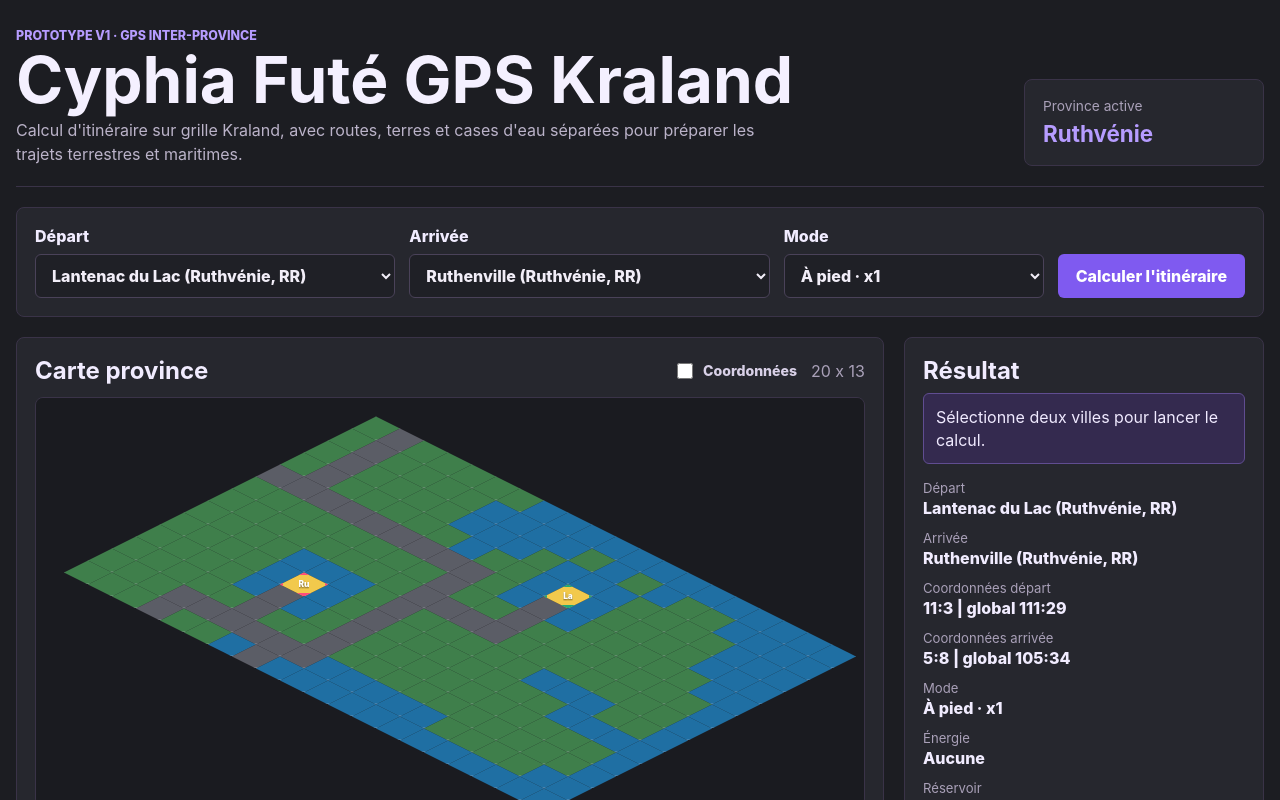
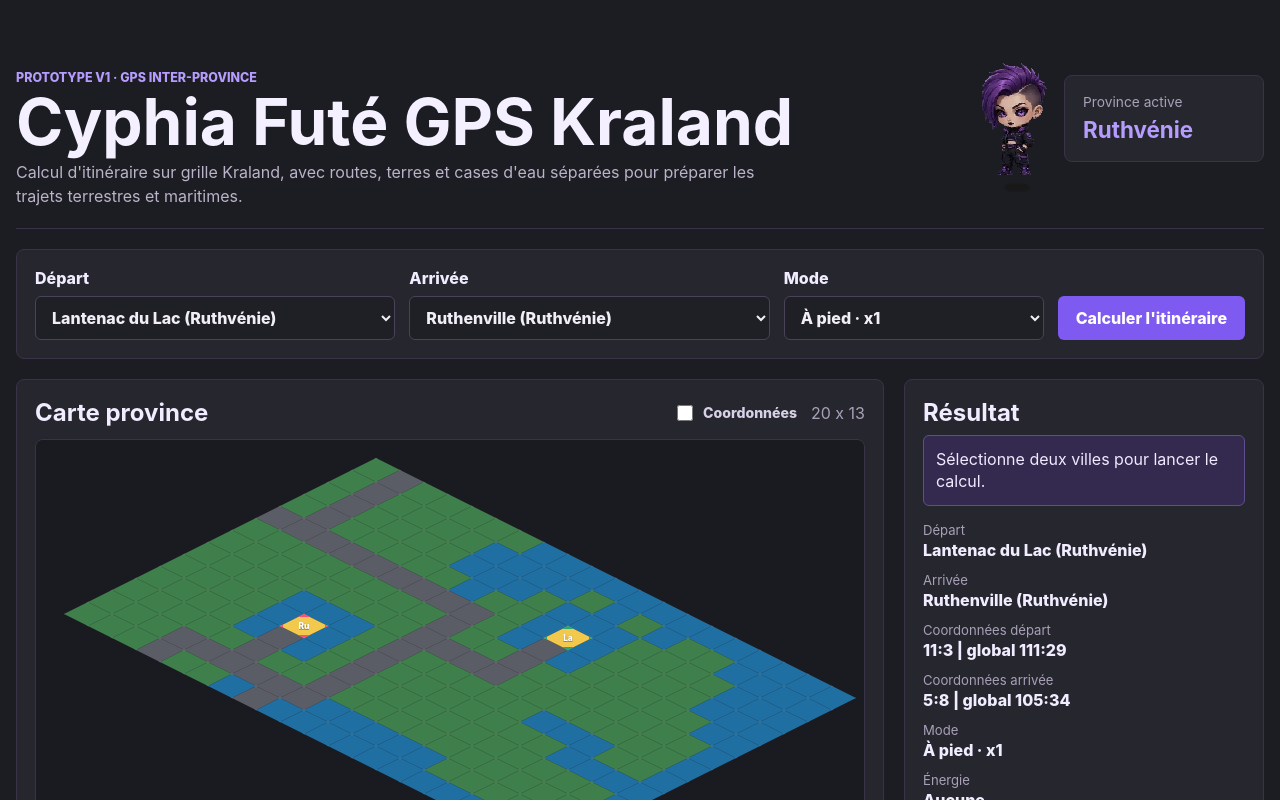
Before and after one commit to nino-serra/gps-kraland, a React (Vite) app: page / in a window 1280 px wide. Shown: the top 800 px of the page. Built offline with nearby package versions, Linux system fonts and the light colour scheme.

Commit message:
Simplify city labels, correct modified truck speed and add animated mascot

```diff
--- a/src/App.tsx
+++ b/src/App.tsx
@@ -12,7 +12,7 @@ const ISO_TILE_X = 24;
 const ISO_TILE_Y = 12;
 
 function cityKey(city: City): string {
-  return `${city.empire}|${city.province}|${city.city}`;
+  return `${city.province}|${city.city}`;
 }
 
 function positionKey(position: Position): string {
@@ -216,9 +216,12 @@ export default function App() {
             Calcul d'itinéraire sur grille Kraland, avec routes, terres et cases d'eau séparées pour préparer les trajets terrestres et maritimes.
           </p>
         </div>
-        <div className="hero-card">
-          <span>Province active</span>
-          <strong>{selectedProvince}</strong>
+        <div className="hero-side">
+          <img className="gps-mascot" src={new URL("./assets/mascotte.png", import.meta.url).href} alt="Mascotte Cyphia" width="94" height="180" />
+          <div className="hero-card">
+            <span>Province active</span>
+            <strong>{selectedProvince}</strong>
+          </div>
         </div>
       </header>
 
@@ -332,10 +335,6 @@ export default function App() {
               </dd>
             </div>
             <div>
-              <dt>Réservoir</dt>
-              <dd>{selectedVehicle.energy === "essence" ? `${selectedVehicle.fuelCapacity ?? "?"} unités max` : "-"}</dd>
-            </div>
-            <div>
               <dt>Essence estimée</dt>
               <dd>
                 {selectedVehicle.energy === "essence"
--- a/src/data/cities.ts
+++ b/src/data/cities.ts
@@ -55,5 +55,5 @@ export const cities: City[] = [
 ];
 
 export function cityLabel(city: City): string {
-  return `${city.city} (${city.province}, ${city.empire})`;
+  return `${city.city} (${city.province})`;
 }
--- a/src/data/vehicles.ts
+++ b/src/data/vehicles.ts
@@ -24,7 +24,7 @@ export const vehicles: Record<TravelMode, VehicleDefinition> = {
     family: "land",
     ...essence250,
   },
-  camionBidouille: { id: "camionBidouille", label: "Camion bidouillé", speed: 3.5, family: "land", ...essence250 },
+  camionBidouille: { id: "camionBidouille", label: "Camion bidouillé", speed: 2.5, family: "land", ...essence250 },
   voitureSportBidouille: {
     id: "voitureSportBidouille",
     label: "Voiture de sport bidouillée",
--- a/src/styles.css
+++ b/src/styles.css
@@ -25,7 +25,7 @@ button, select { font: inherit; }
 
 .hero {
   display: grid;
-  grid-template-columns: minmax(280px, 1fr) 240px;
+  grid-template-columns: minmax(0, 1fr) auto;
   gap: 22px;
   align-items: end;
   margin-bottom: 20px;
@@ -75,17 +75,46 @@ h1 {
 .hero-card span { color: #a9a0b8; font-size: 0.86rem; }
 .hero-card strong { color: #b69cff; font-size: 1.4rem; }
 
-.card { padding: 18px; }
+.hero-side {
+  display: flex;
+  align-items: center;
+  gap: 12px;
+  min-width: 0;
+}
+
+.hero-side .hero-card { width: 200px; overflow-wrap: anywhere; }
+
+.gps-mascot {
+  width: 94px;
+  height: 180px;
+  flex-shrink: 0;
+  object-fit: contain;
+  image-rendering: pixelated;
+  transform-origin: 50% 85%;
+  animation: mascot-idle 3s ease-in-out infinite;
+}
+
+@keyframes mascot-idle {
+  0%, 100% { transform: translateY(0) rotate(-1deg); }
+  50% { transform: translateY(-5px) rotate(1deg); }
+}
+
+@media (prefers-reduced-motion: reduce) {
+  .gps-mascot { animation: none; }
+}
+
+.card { min-width: 0; padding: 18px; }
 
 .controls {
   display: grid;
-  grid-template-columns: 1fr 1fr 260px auto;
+  grid-template-columns: minmax(0, 1fr) minmax(0, 1fr) 260px auto;
   gap: 14px;
   align-items: end;
   margin-bottom: 20px;
 }
 
 label {
+  min-width: 0;
   display: grid;
   gap: 8px;
   color: #f1ecff;
@@ -123,6 +152,7 @@ button:hover { background: #6c47dc; }
 
 .section-title {
   display: flex;
+  flex-wrap: wrap;
   justify-content: space-between;
   gap: 16px;
   align-items: center;
```
Also changed, not shown: src/assets/mascotte.png (added).
